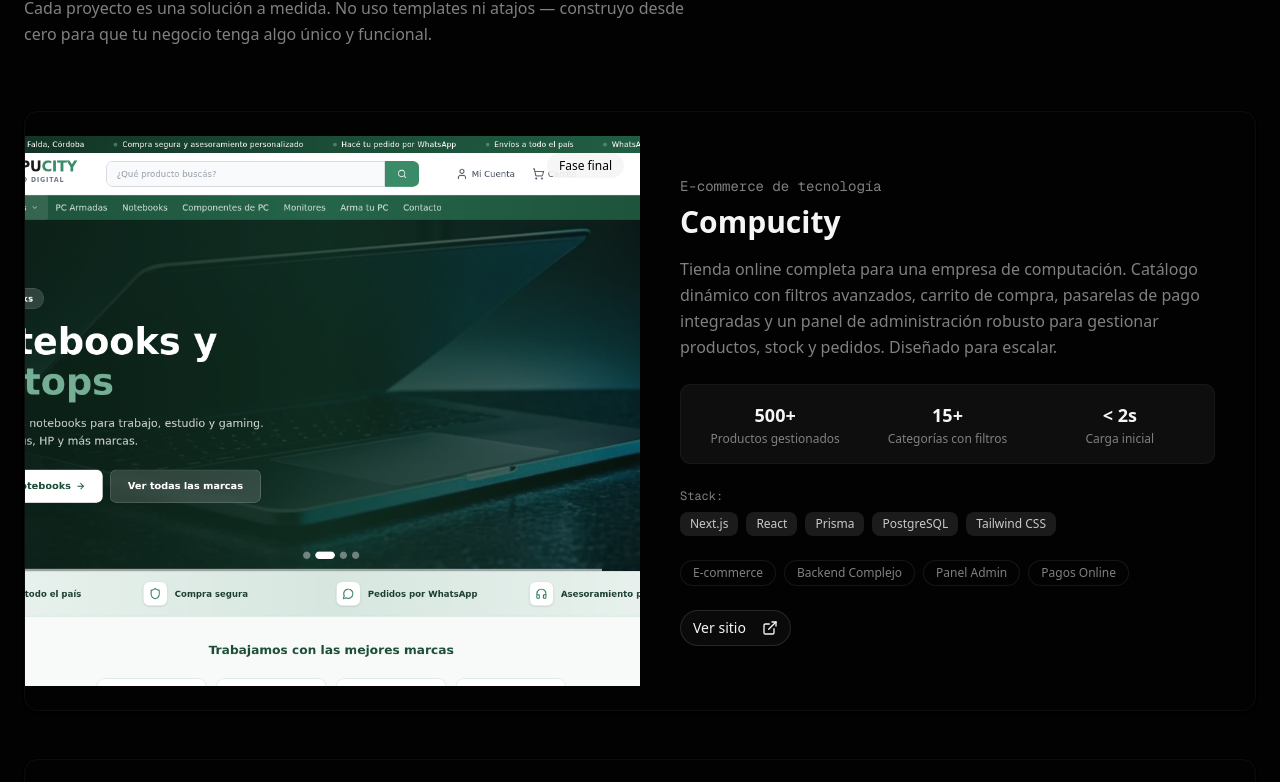
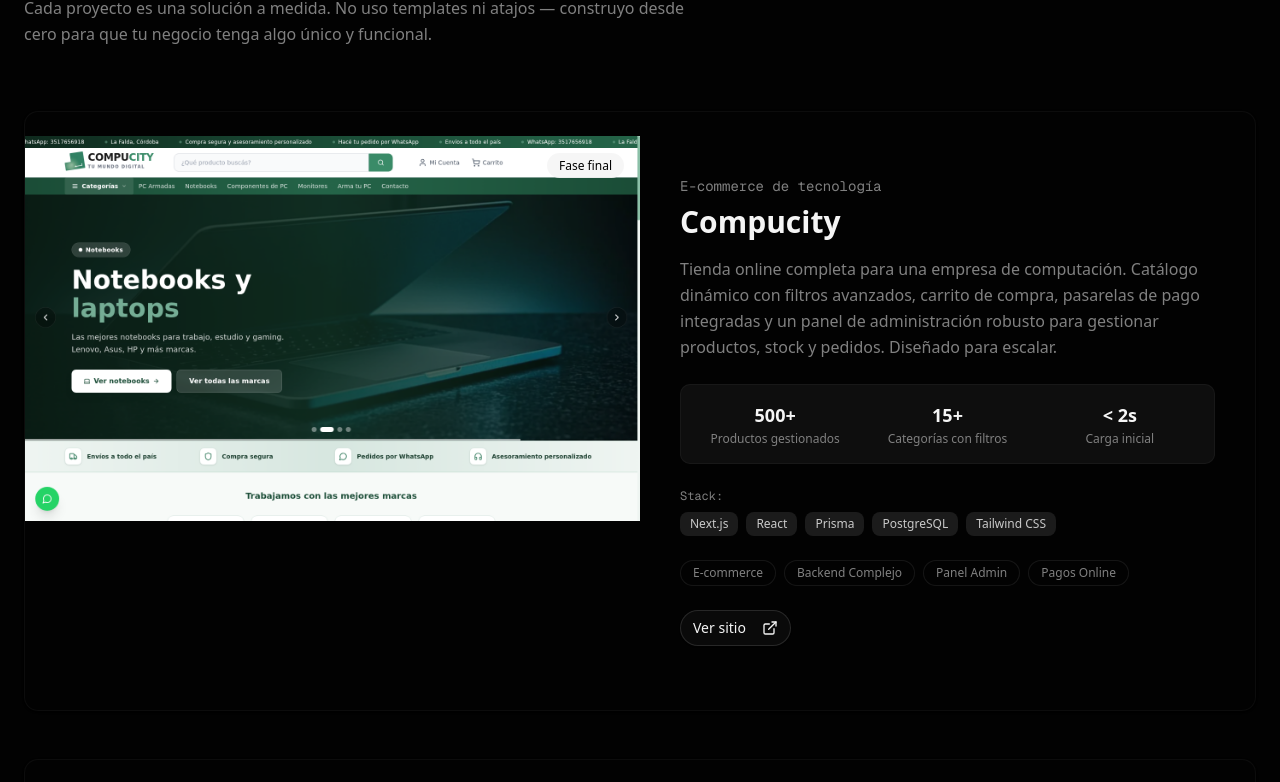
Before and after one commit to gpaulero/paulerostudio, a Next.js app: page / in a window 1280 px wide. Shown: the part 4371-5153 px from the top of the page. Built offline with nearby package versions, Linux system fonts and the light colour scheme.

Commit message:
Fix: imágenes de proyectos ya no se desbordan del contenedor

```diff
--- a/src/app/page.tsx
+++ b/src/app/page.tsx
@@ -727,7 +727,8 @@ function Projects() {
                 {/* Grid: imagen a la izquierda, texto a la derecha en desktop */}
                 <div className="grid lg:grid-cols-2">
                   {/* Imagen del proyecto con zoom al hover */}
-                  <div className="relative overflow-hidden bg-muted/20 aspect-video lg:aspect-auto">
+                  {/* aspect-[16/10] siempre — evita que la imagen se "zoomée" en desktop */}
+                  <div className="relative overflow-hidden bg-muted/20 aspect-[16/10]">
                     <img
                       src={project.image}
                       alt={project.title}
```
